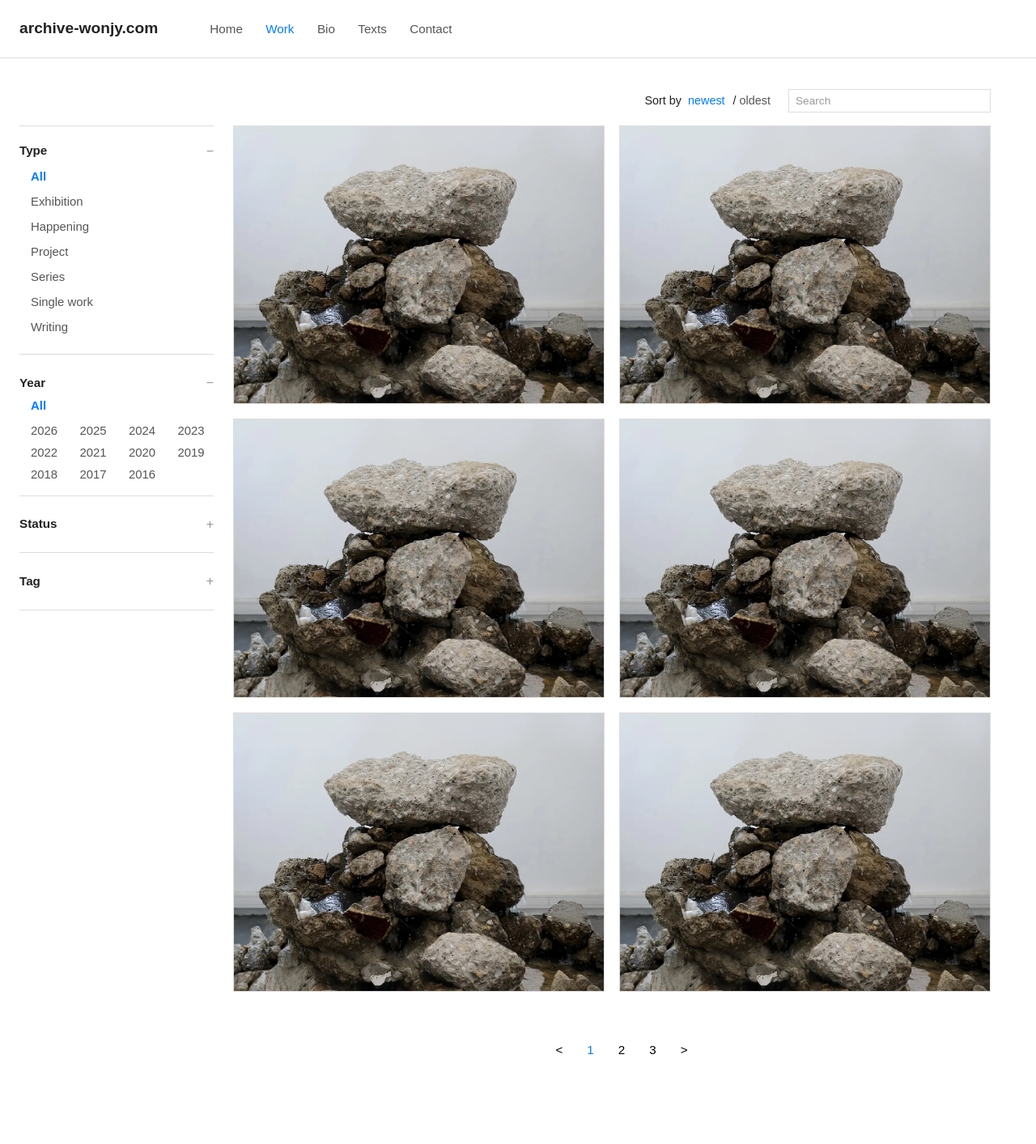
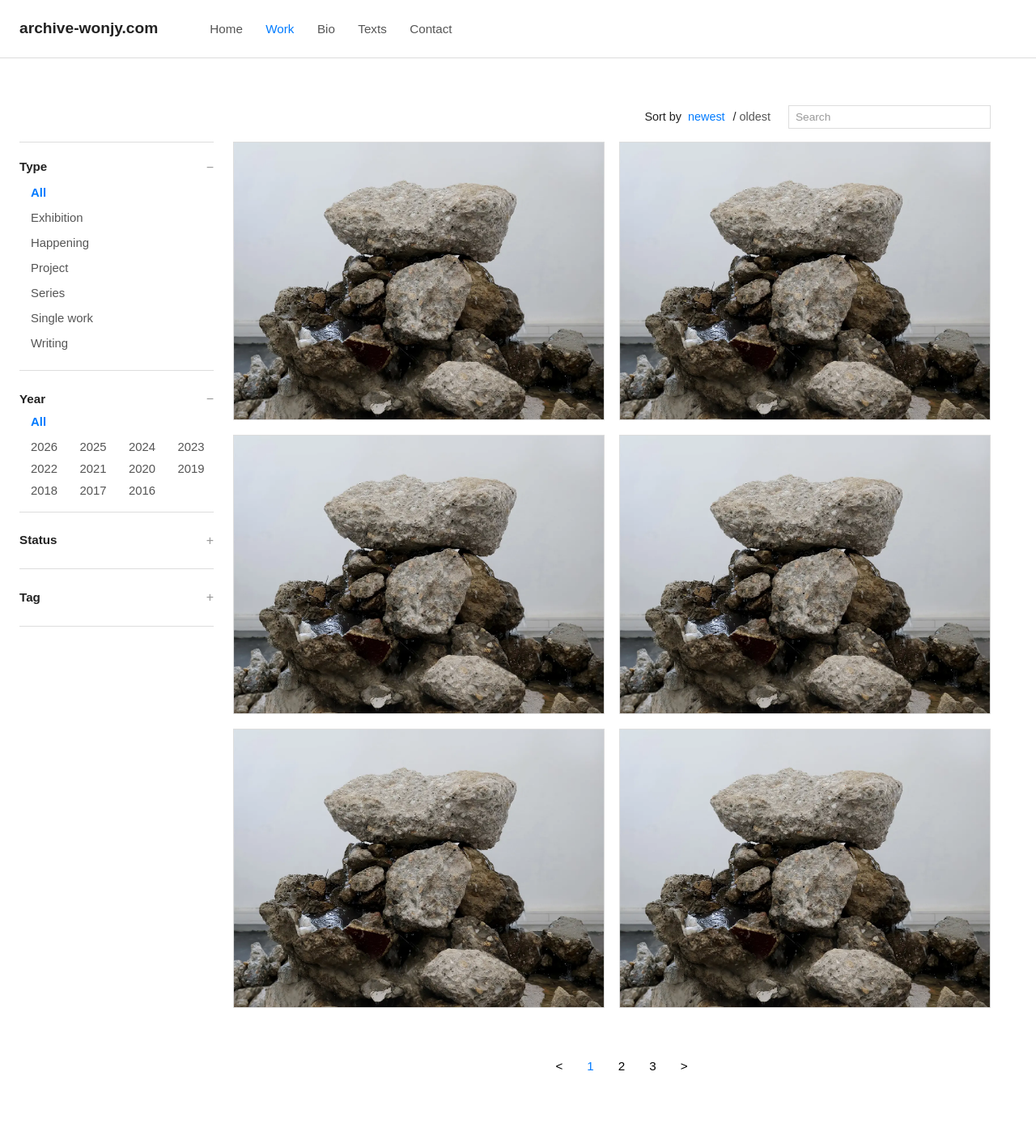
Before and after one commit to Won-Jy/archive-wonjy, a Jekyll site: the page built from work.html, in a window 1280 px wide. Shown: the whole page at 81% size. Built offline with Jekyll 4.4.1, drawn with Linux system fonts in a browser that asks for light colours.

Commit message:
Update work.html

```diff
--- a/work.html
+++ b/work.html
@@ -20,7 +20,7 @@ layout: none
     main{
       max-width:1200px;
       margin:0;
-      padding: 30px 24px 24px; /* 상단, 좌우, 하단 순*/
+      padding: 50px 24px 24px; /* 상단, 좌우, 하단 순*/
     }
 
     /* Topbar */
```
